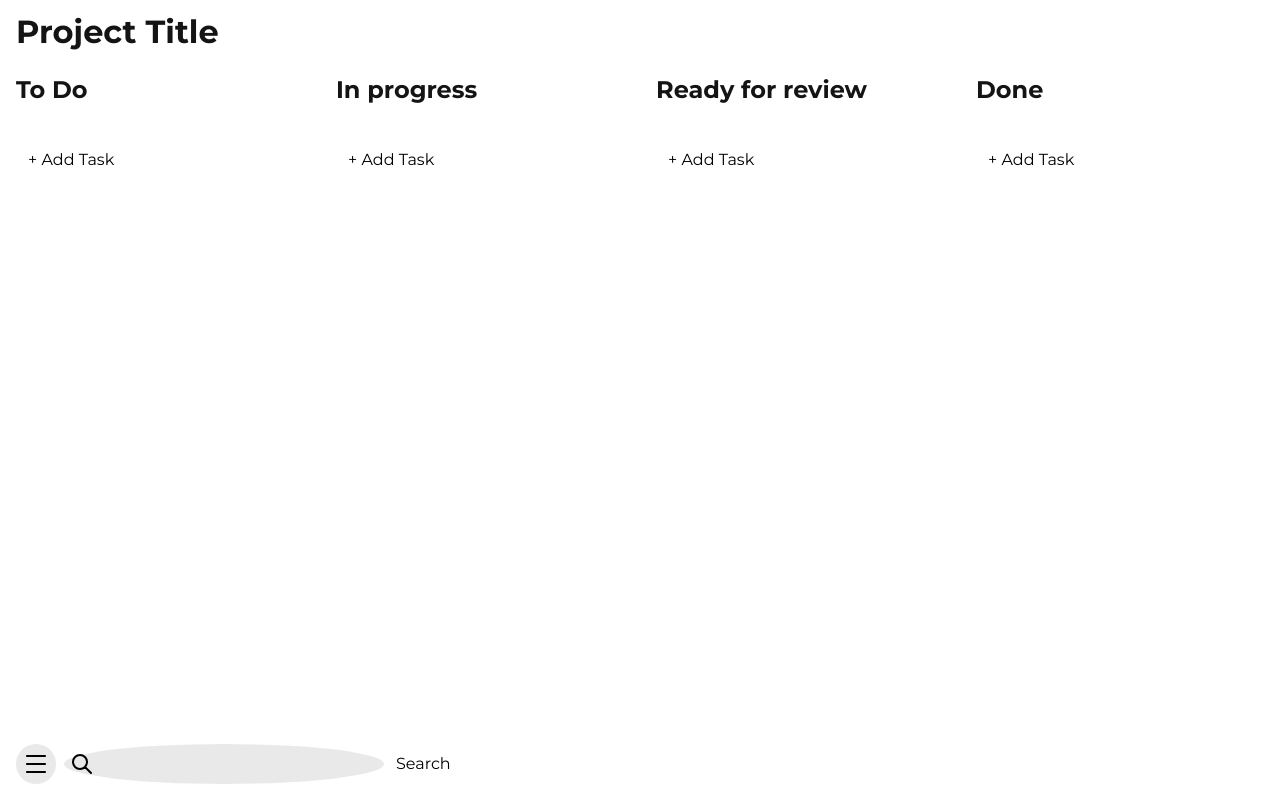
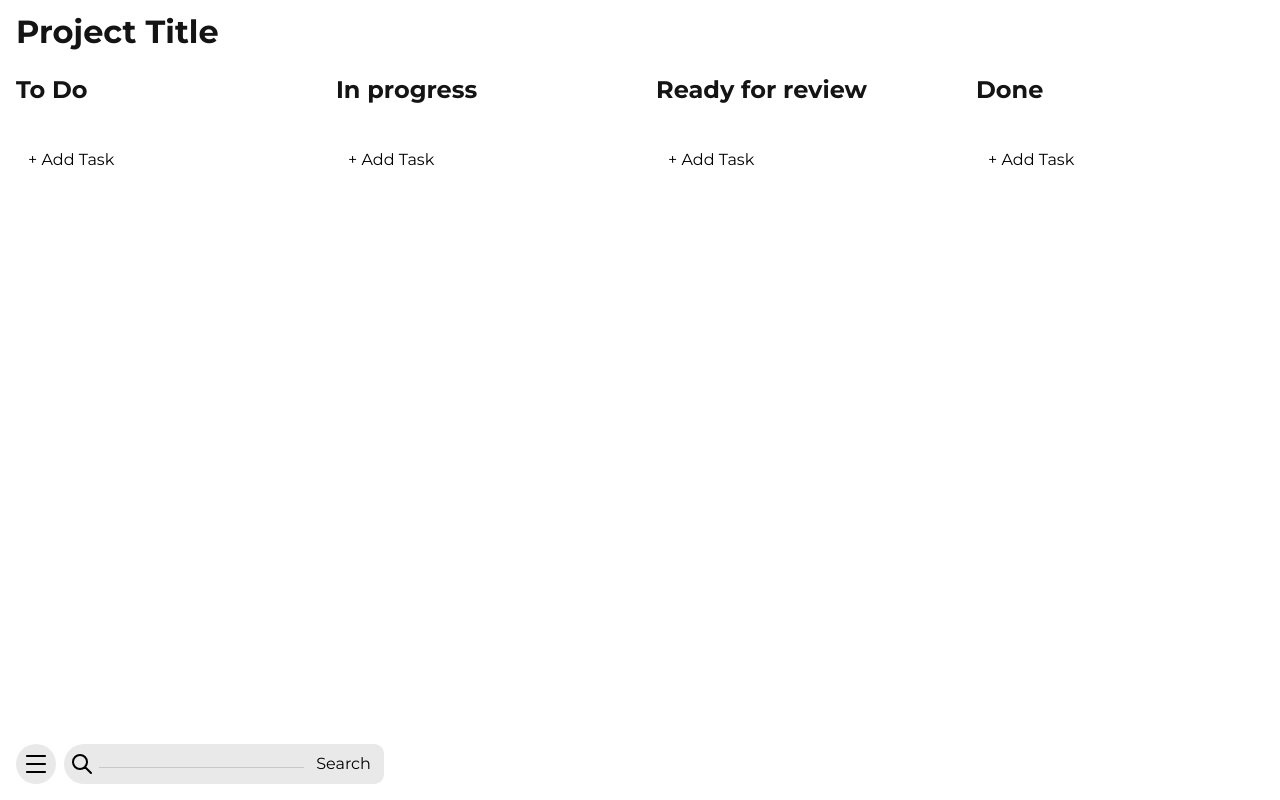
Before and after one commit to pgm-2425-programming-4/final-project-Lito00356, a React (Vite) app in the folder client/: page / in a window 1280 px wide. Both pictures are taken after a click on the button 84 px from the left and 764 px from the top of the page. Built offline with nearby package versions, Linux system fonts and the light colour scheme.

Commit message:
styling on searchbar

```diff
--- a/client/src/components/search-bar/SearchBar.jsx
+++ b/client/src/components/search-bar/SearchBar.jsx
@@ -22,7 +22,12 @@ export function SearchBar() {
           </g>
         </svg>
       </button>
-      {openSearchBar ? <button className="button">Search</button> : ""}
+      <form className={`search-form ${openSearchBar ? "open" : ""}`}>
+        <label className={`search-form__label ${openSearchBar ? "open" : ""}`}>
+          <input type="text" className="search-form__input" />
+        </label>
+        <button className={`search-action ${openSearchBar ? "open" : ""}`}>Search</button>
+      </form>
     </>
   );
 }
--- a/client/src/css/searchBar.css
+++ b/client/src/css/searchBar.css
@@ -4,12 +4,78 @@
   background-color: var(--bg-color);
   border-radius: 50%;
   padding: 0.4rem;
+  transition:
+    width 0.3s ease,
+    border-radius 0.2s ease-out;
 }
 
 .search.open {
   width: 20rem;
+  border-radius: 25px 12px 12px 25px;
 }
 
 .flex {
   display: flex;
+  position: relative;
 }
+
+.search-form {
+  display: flex;
+  align-items: center;
+  flex-direction: row;
+  justify-content: space-between;
+  position: absolute;
+  bottom: 0px;
+  left: 35px;
+  height: 2.5rem;
+}
+
+.search-form__label {
+  position: relative;
+}
+
+.search-form__label::after {
+  content: "";
+  position: absolute;
+  left: 0px;
+  bottom: 9px;
+  height: 1px;
+  width: 0;
+  background-color: rgba(153, 153, 153, 0.425);
+  transition: width 0.1s linear;
+}
+
+.search-form__label.open::after {
+  width: 205px;
+  transition: width 0.3s ease;
+}
+
+.search-form__input {
+  padding-right: 1rem;
+  width: 100%;
+  border: none;
+  background-color: transparent;
+}
+
+.search-form__input:focus {
+  outline: none;
+  border: none;
+}
+
+.search-action {
+  border: none;
+  cursor: pointer;
+  background-color: transparent;
+  padding: 0.45rem;
+  opacity: 0;
+  border-radius: 0 10px 10px 0;
+}
+
+.search-action:hover {
+  background-color: var(--bg-color);
+}
+
+.search-action.open {
+  opacity: 1;
+  transition: opacity 0.4s ease;
+}
```
